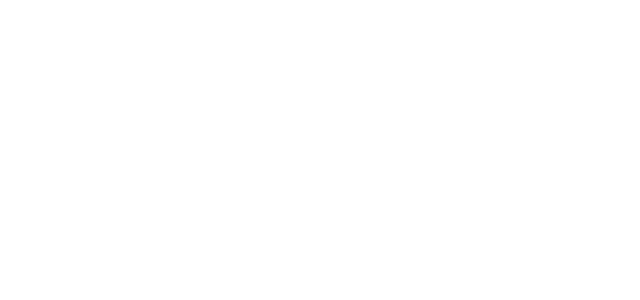
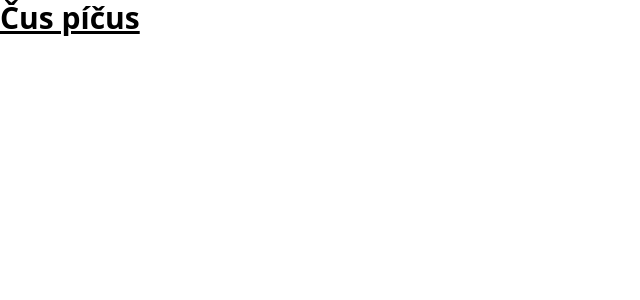
Before and after one commit to onbezucha/web-template-blog, a Nuxt app: page / in a window 1280 px wide. Shown: the top 300 px of the page, without its empty margins (0-640 px from the left). Built offline with nearby package versions, Linux system fonts and the light colour scheme.

Commit message:
Čtvrtý test

```diff
--- /dev/null
+++ b/pages/index.vue
@@ -0,0 +1,5 @@
+<template>
+    <h1 class="text-3xl font-bold underline">
+      Čus píčus
+    </h1>
+  </template>
```
